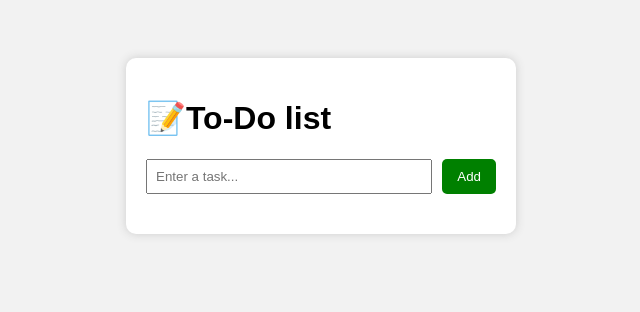
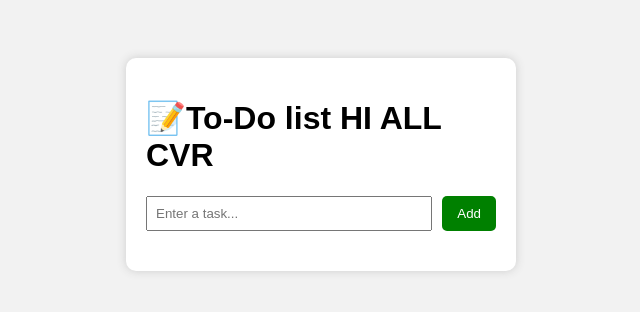
Before and after one commit to Siddarth075/ToDoList, a plain HTML site: page index.html in a window 1280 px wide. Shown: the whole page, without its empty margins (319-959 px from the left). Drawn offline with Linux system fonts and the light colour scheme.

Commit message:
modified

```diff
--- a/index.html
+++ b/index.html
@@ -8,7 +8,7 @@
 <body>
 
     <div class="container">
-        <h1>📝To-Do list</h1>
+        <h1>📝To-Do list HI ALL CVR</h1>
 
         <div class="input-row">
             <input type="text" id="taskInput" placeholder="Enter a task...">
```
